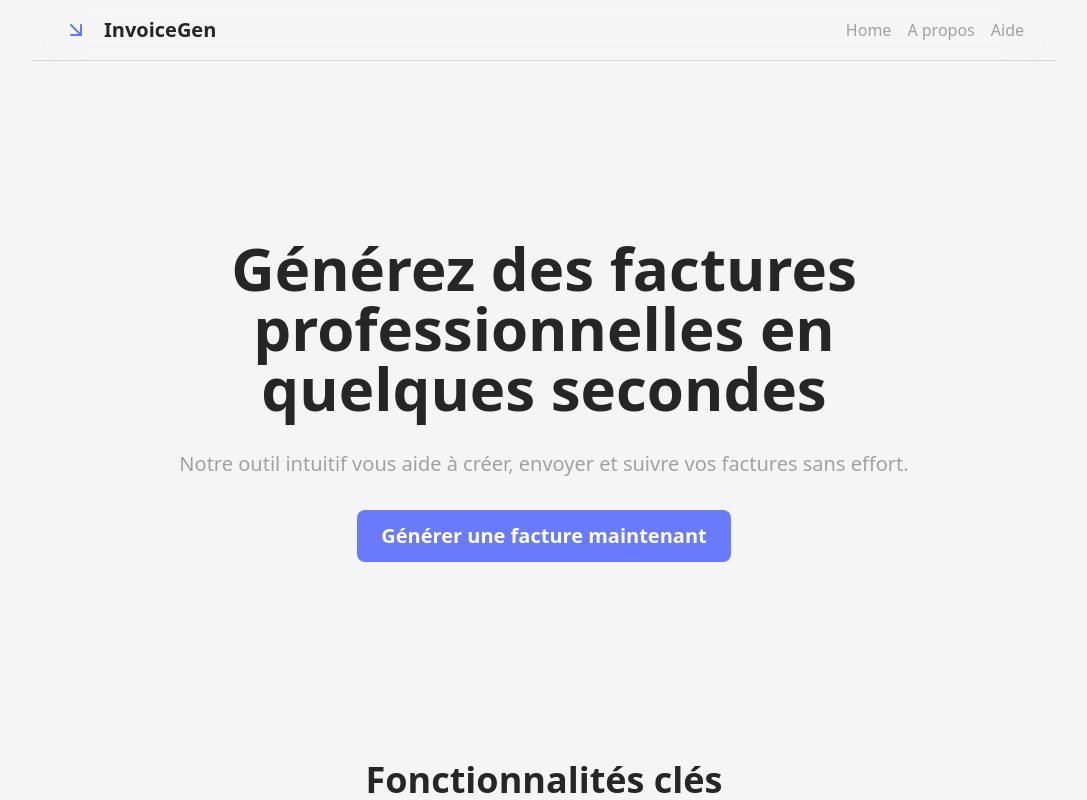
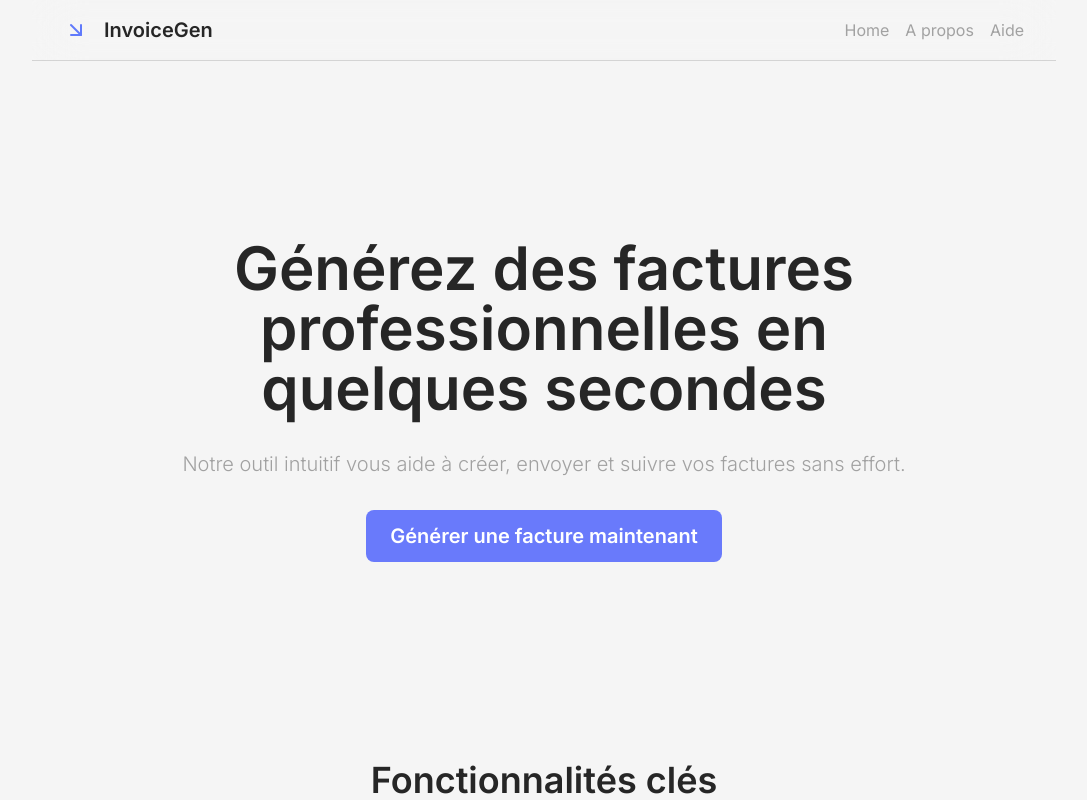
Before and after one commit to MarthEly514/InvoiceGenerator, a React (Vite) app in the folder frontend/: page / in a window 1280 px wide. Shown: the top 800 px of the page, without its empty margins (96-1183 px from the left). Built offline with nearby package versions, Linux system fonts and the light colour scheme; what @react-pdf/renderer, tailwindcss-animated would draw is missing.

Commit message:
minor fix: setting the font family to "inter" in the body (index.css)

```diff
--- a/frontend/src/index.css
+++ b/frontend/src/index.css
@@ -25,9 +25,9 @@ input[type='number']::-webkit-inner-spin-button {
   appearance: none;
 }
 
-/* body {
+body {
   font-family: Inter;
-} */
+}
 
 table tbody::-webkit-scrollbar {
   width: 12px;
```
